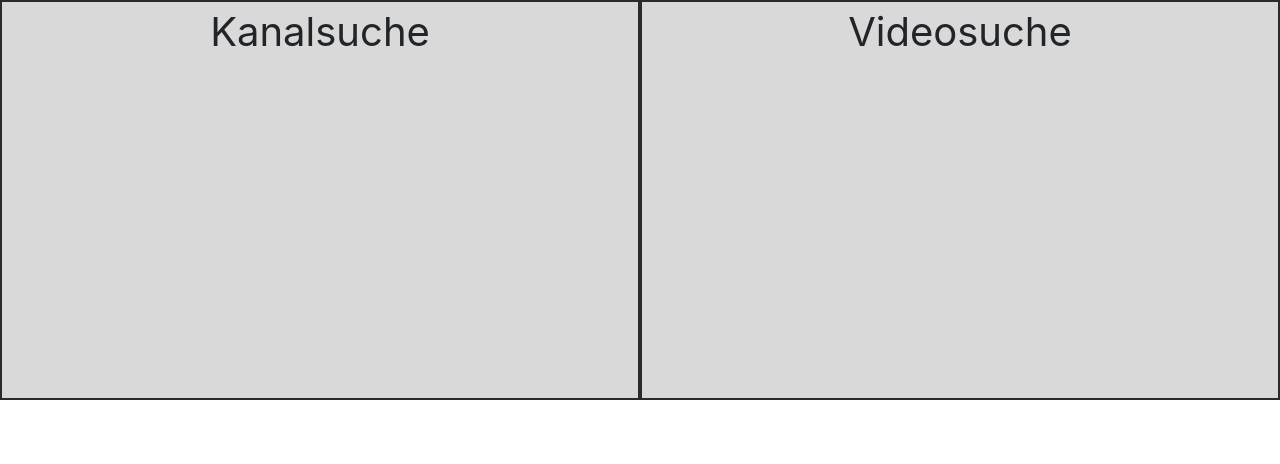
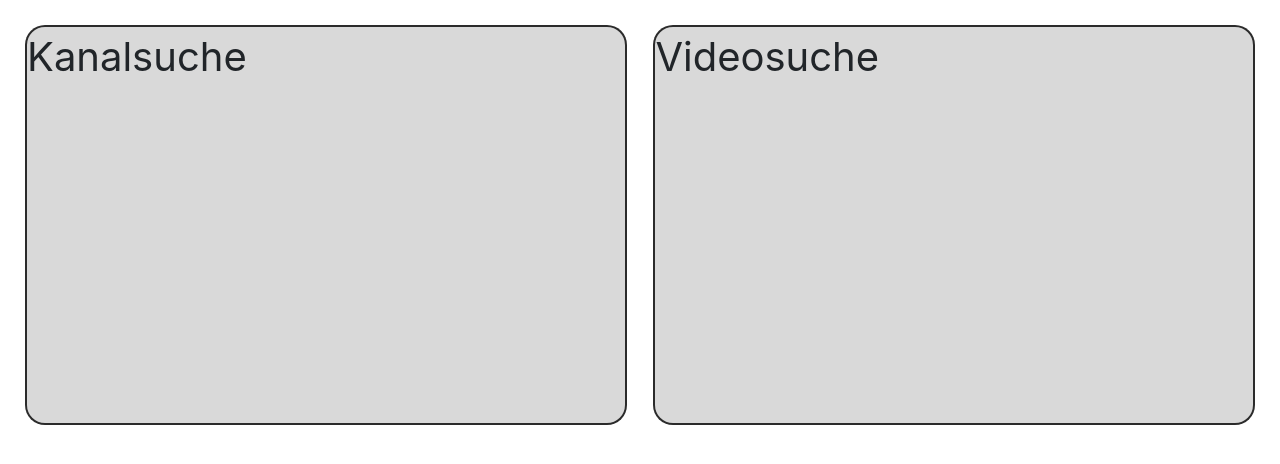
Before and after one commit to kevha/wwi17-youtube-api, a PHP site: page / in a window 1280 px wide. Shown: the part 61-525 px from the top of the page. Run offline with PHP 8.4, Linux system fonts and the light colour scheme; some libraries are stand-ins or nearby versions.

Commit message:
Block update
Co-Authored-By: leyendeckerjan <leyendeckerjan@users.noreply.github.com>

```diff
--- a/index.html
+++ b/index.html
@@ -46,18 +46,12 @@
 
 
 <div class="grid-container">
-  <center>
-
-    <block id="info">
-      <div class="grid-item1">Videosuche</div>
-    </block>
-
-    <block2>
-      <div class="grid-item2">Kanalsuche</div>
-    </block2>
-
-  </center>
-
+  <block>
+  <div class="grid-item">Videosuche</div>
+</block>
+<block2>
+  <div class="grid-item">Kanalsuche</div>
+</block2>
 </div>
 
 
--- a/style.css
+++ b/style.css
@@ -18,20 +18,29 @@ body {
 
   block {
     float: right;
-    width: 50%;
+    width: 47%;
     height: 400px;
     border: 2px solid rgba(0, 0, 0, 0.8);
     font-size: 40px;
     background-color: #d9d9d9;
+    margin-top: 25px;
+    margin-right: 25px;
+    border-radius:20px;
+
   }
 
 
   block2 {
     float: left;
-    width: 50%;
+    width: 47%;
     height: 400px;
     border: 2px solid rgba(0, 0, 0, 0.8);
     font-size: 40px;
     background-color: #d9d9d9;
+    margin-top:25px;
+    margin-left:25px;
+    border-radius:20px;
+
   }
+
 }
```
